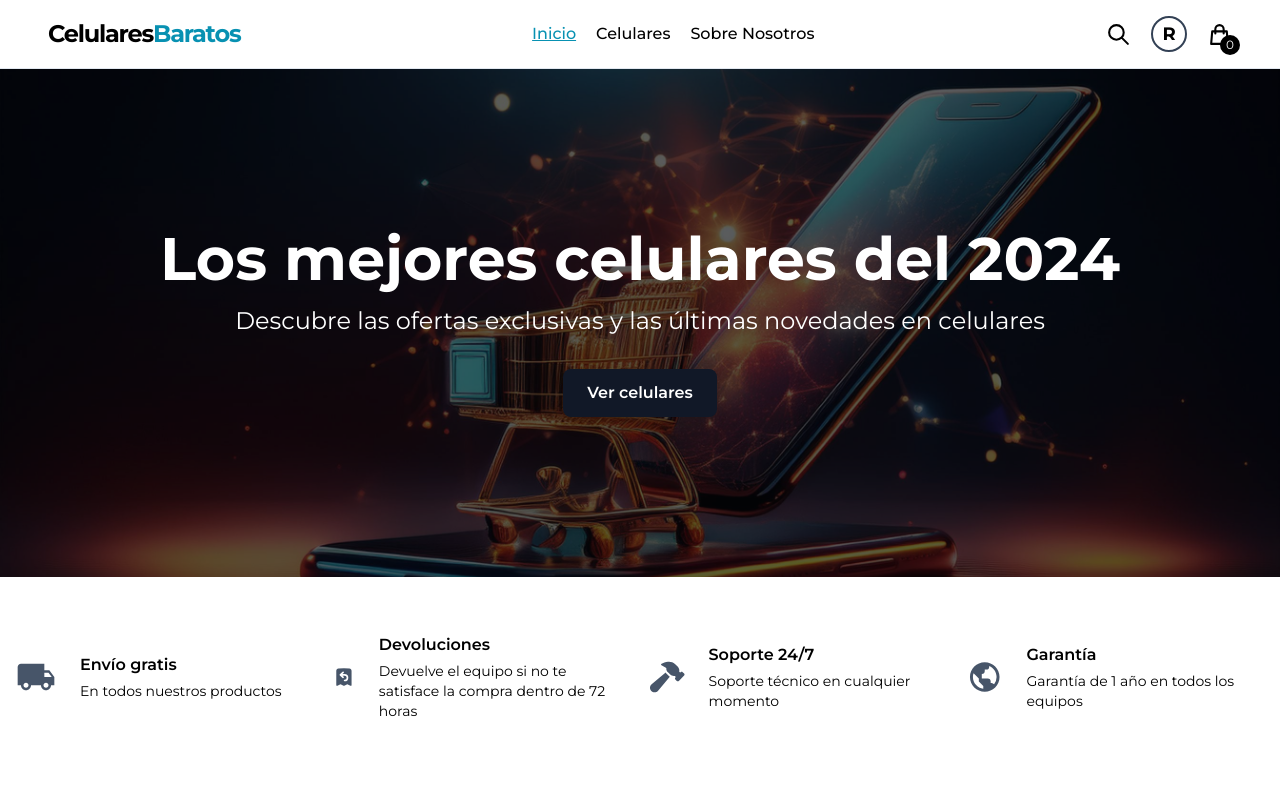
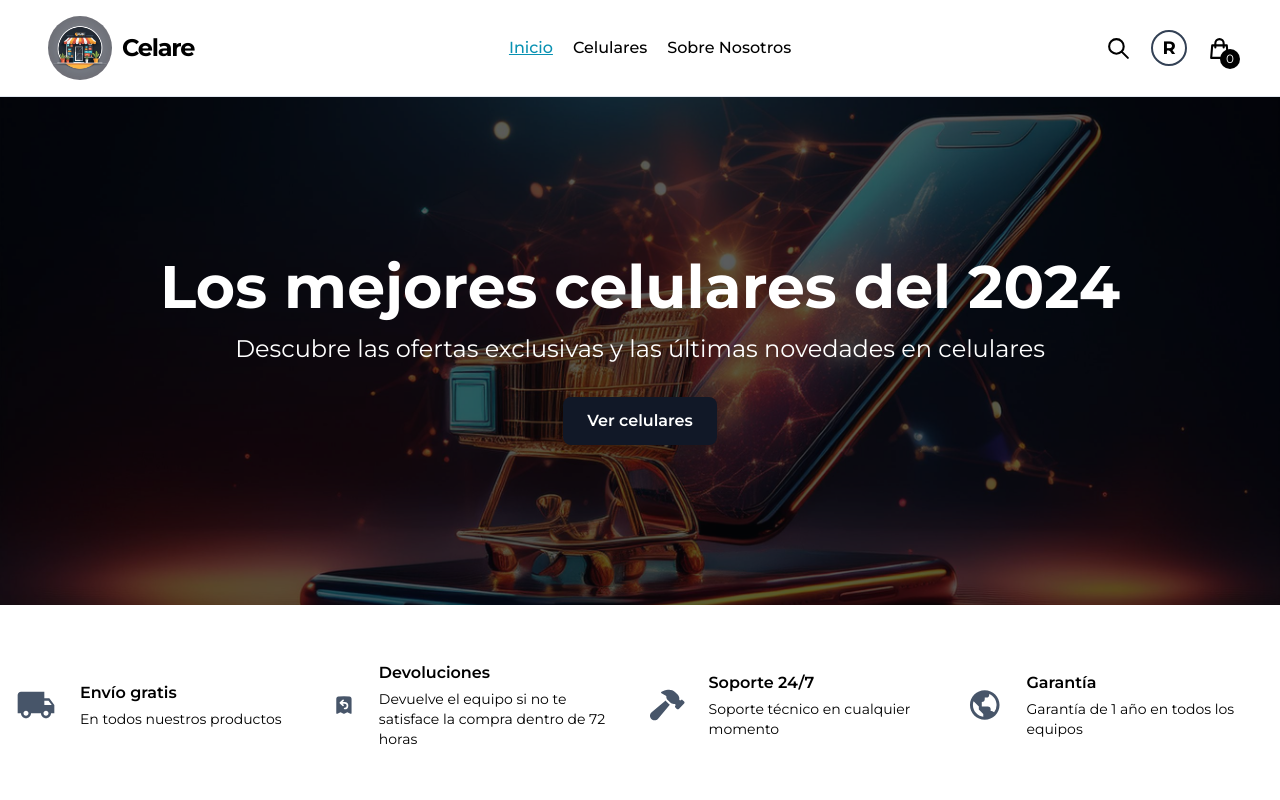
Before and after one commit to Diegolec18/e-commerceAmerike, a React (Vite) app: page / in a window 1280 px wide. Shown: the top 800 px of the page. Built offline with nearby package versions, Linux system fonts and the light colour scheme.

Commit message:
Logo
Puse el logo en el proyecto

```diff
--- a/src/components/shared/Logo.tsx
+++ b/src/components/shared/Logo.tsx
@@ -1,4 +1,5 @@
 import { Link } from 'react-router-dom';
+import logo from './img/celare.jpg'
 
 export const Logo = () => {
 	return (
@@ -6,14 +7,25 @@ export const Logo = () => {
 			to='/'
 			className={`text-2xl font-bold tracking-tighter transition-all`}
 		>
-			<p className='hidden lg:block'>
-				Celulares
-				<span className='text-cyan-600'>Baratos</span>
-			</p>
+			<div style={{ display: 'flex', alignItems: 'center' }}>
+    <img
+        src={logo}
+        alt="Image"
+        style={{
+            width: '64px',
+            height: 'auto',
+            borderRadius: '50%',
+            objectFit: 'cover',
+            marginRight: '10px' // Space between image and text
+        }}
+    />
+    <span>Celare</span>
+</div>
+
 
 			<p className='flex text-4xl lg:hidden'>
 				<span className='-skew-x-6'>C</span>
-				<span className='text-cyan-600 skew-x-6'>B</span>
+				<span className='text-cyan-600 skew-x-6'>L</span>
 			</p>
 		</Link>
 	);
```
Also changed, not shown: src/components/shared/img/celare.jpg (added), 1 other file (tests, documents, lock files or other folders).
